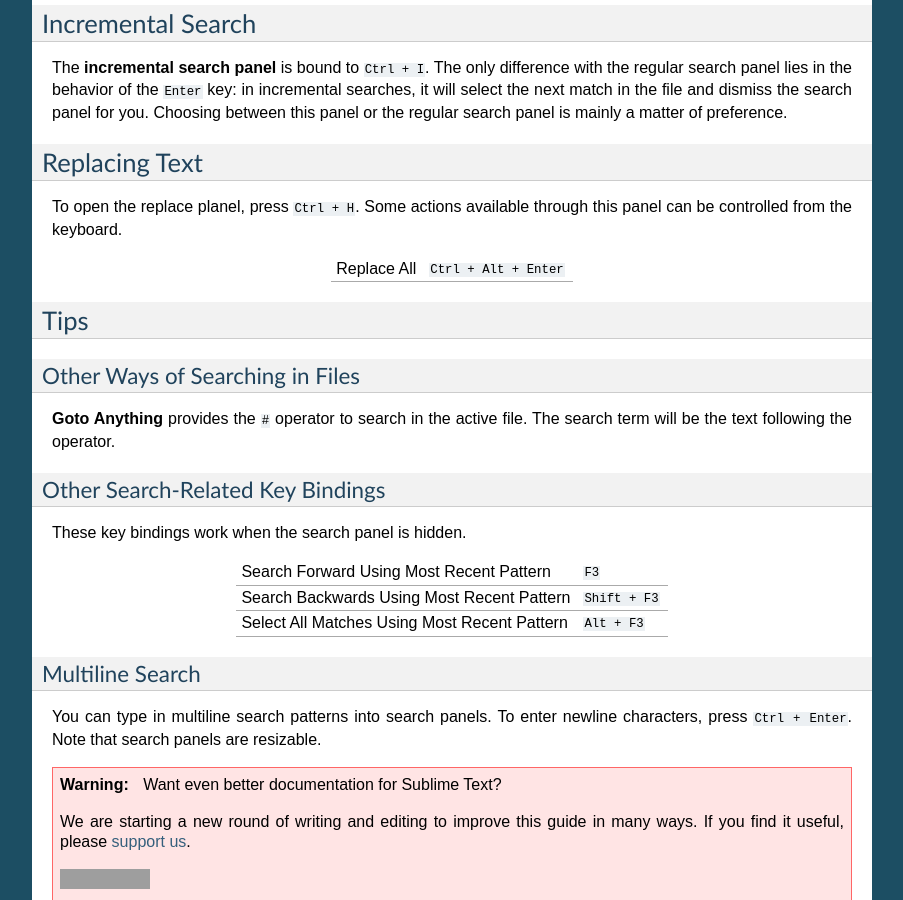
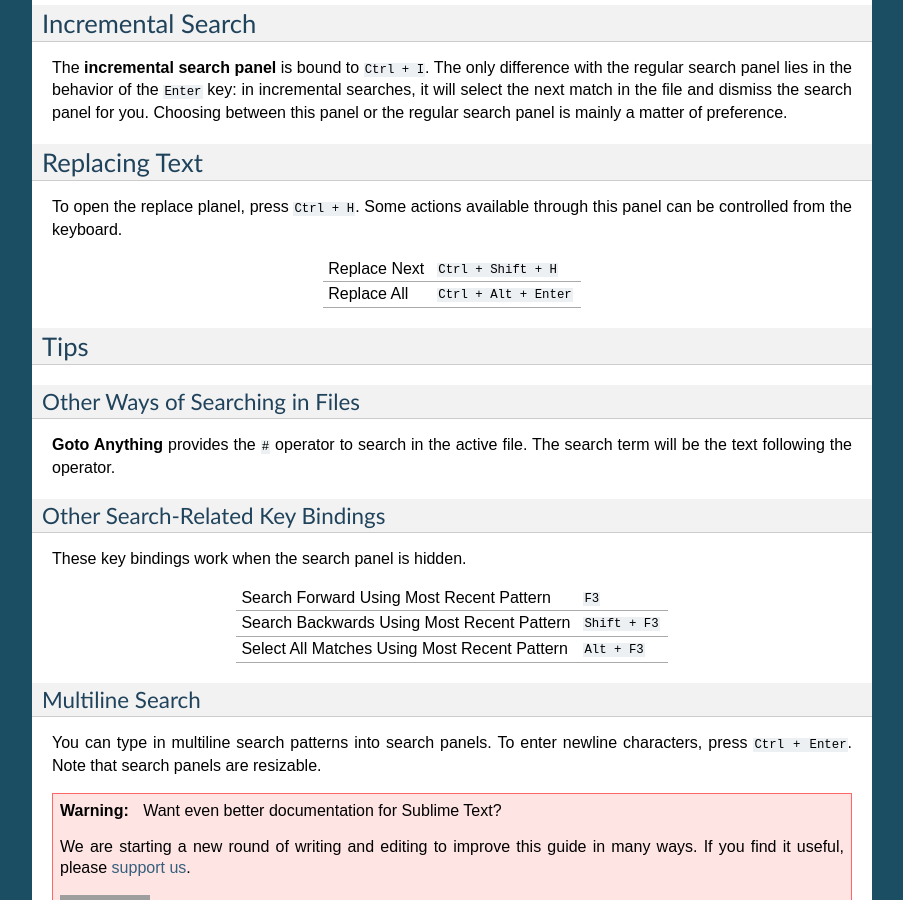
Before and after one commit to guillermooo/sublime-undocs, a Sphinx documentation site: the page built from source/search_and_replace/search_and_replace.rst, in a window 1280 px wide and 900 px high, scrolled down 535 px. Shown: the whole window, without its empty margins (198-1101 px from the left). Built offline with Sphinx 7.4.7, drawn with Linux system fonts in a browser that asks for light colours; grey boxes are pictures that could not be loaded.

Commit message:
"Replace Next" keyboard shorcut

```diff
--- a/source/search_and_replace/search_and_replace.rst
+++ b/source/search_and_replace/search_and_replace.rst
@@ -49,10 +49,9 @@ To open the replace planel, press ``Ctrl + H``. Some actions available through
 this panel can be controlled from the keyboard.
 
 ==========================	======================
+Replace Next				``Ctrl + Shift + H``
 Replace All					``Ctrl + Alt + Enter``
 ==========================	======================
-
-.. xxx no key binding for replacing once?
 
 
 .. _snr-tips-buffer:
```
